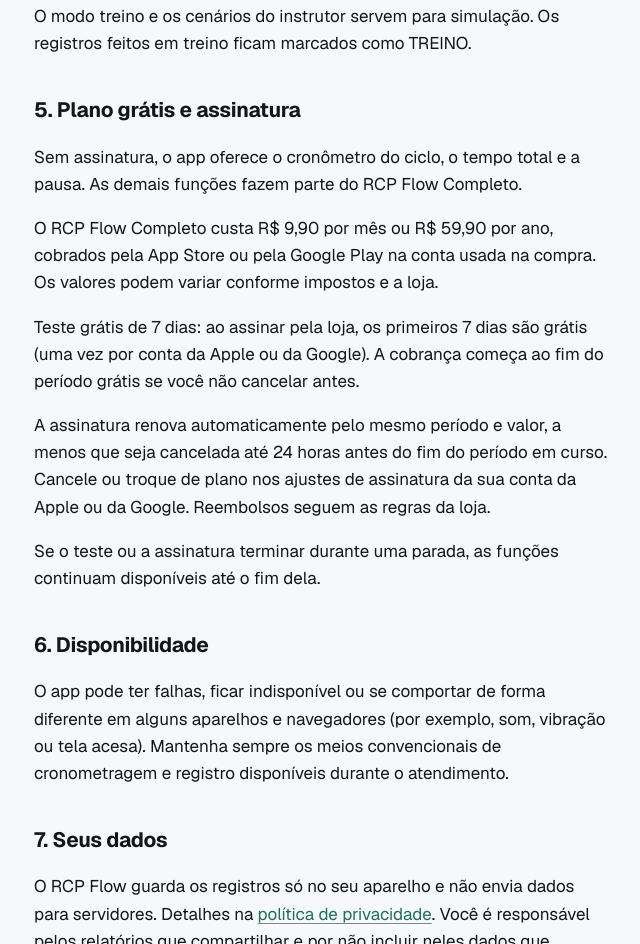
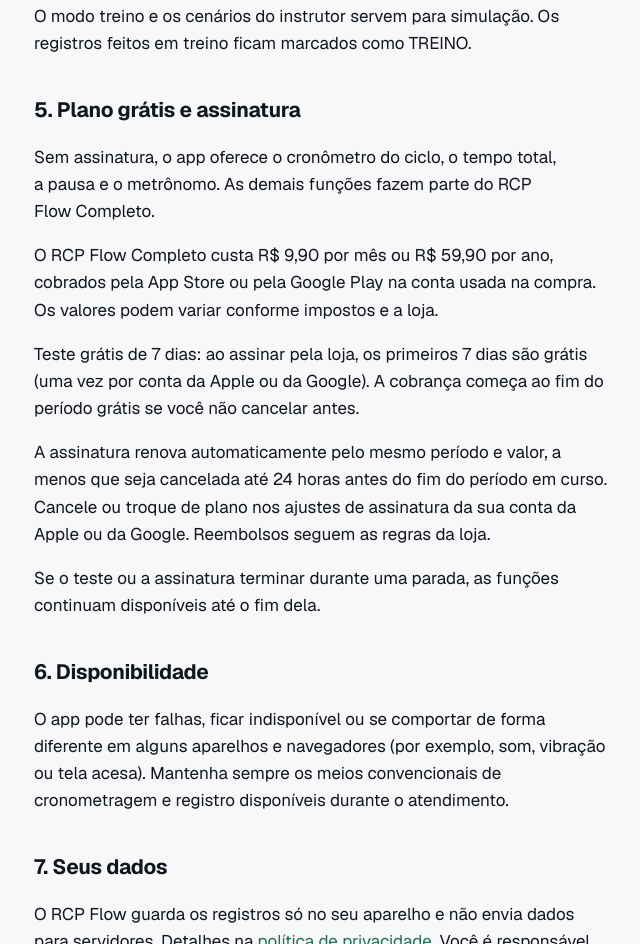
Before and after one commit to judsonmljr/rcpflow-site, a plain HTML site: page termos.html in a window 1280 px wide. Shown: the part 1105-2049 px from the top of the page, without its empty margins (254-894 px from the left). Drawn offline with Linux system fonts and the light colour scheme.

Commit message:
Termos: metrônomo no plano grátis
Co-Authored-By: Claude Opus 5.5 <noreply@anthropic.com>
Claude-Session: https://claude.ai/code/session_0135z57XWAvFcmEmJ4GaSZQS

```diff
--- a/termos.html
+++ b/termos.html
@@ -58,7 +58,7 @@
     <p>O modo treino e os cenários do instrutor servem para simulação. Os registros feitos em treino ficam marcados como TREINO.</p>
 
     <h2>5. Plano grátis e assinatura</h2>
-    <p>Sem assinatura, o app oferece o cronômetro do ciclo, o tempo total e a pausa. As demais funções fazem parte do RCP Flow Completo.</p>
+    <p>Sem assinatura, o app oferece o cronômetro do ciclo, o tempo total, a pausa e o metrônomo. As demais funções fazem parte do RCP Flow Completo.</p>
     <p>O RCP Flow Completo custa R$ 9,90 por mês ou R$ 59,90 por ano, cobrados pela App Store ou pela Google Play na conta usada na compra. Os valores podem variar conforme impostos e a loja.</p>
     <p>Teste grátis de 7 dias: ao assinar pela loja, os primeiros 7 dias são grátis (uma vez por conta da Apple ou da Google). A cobrança começa ao fim do período grátis se você não cancelar antes.</p>
     <p>A assinatura renova automaticamente pelo mesmo período e valor, a menos que seja cancelada até 24 horas antes do fim do período em curso. Cancele ou troque de plano nos ajustes de assinatura da sua conta da Apple ou da Google. Reembolsos seguem as regras da loja.</p>
```
